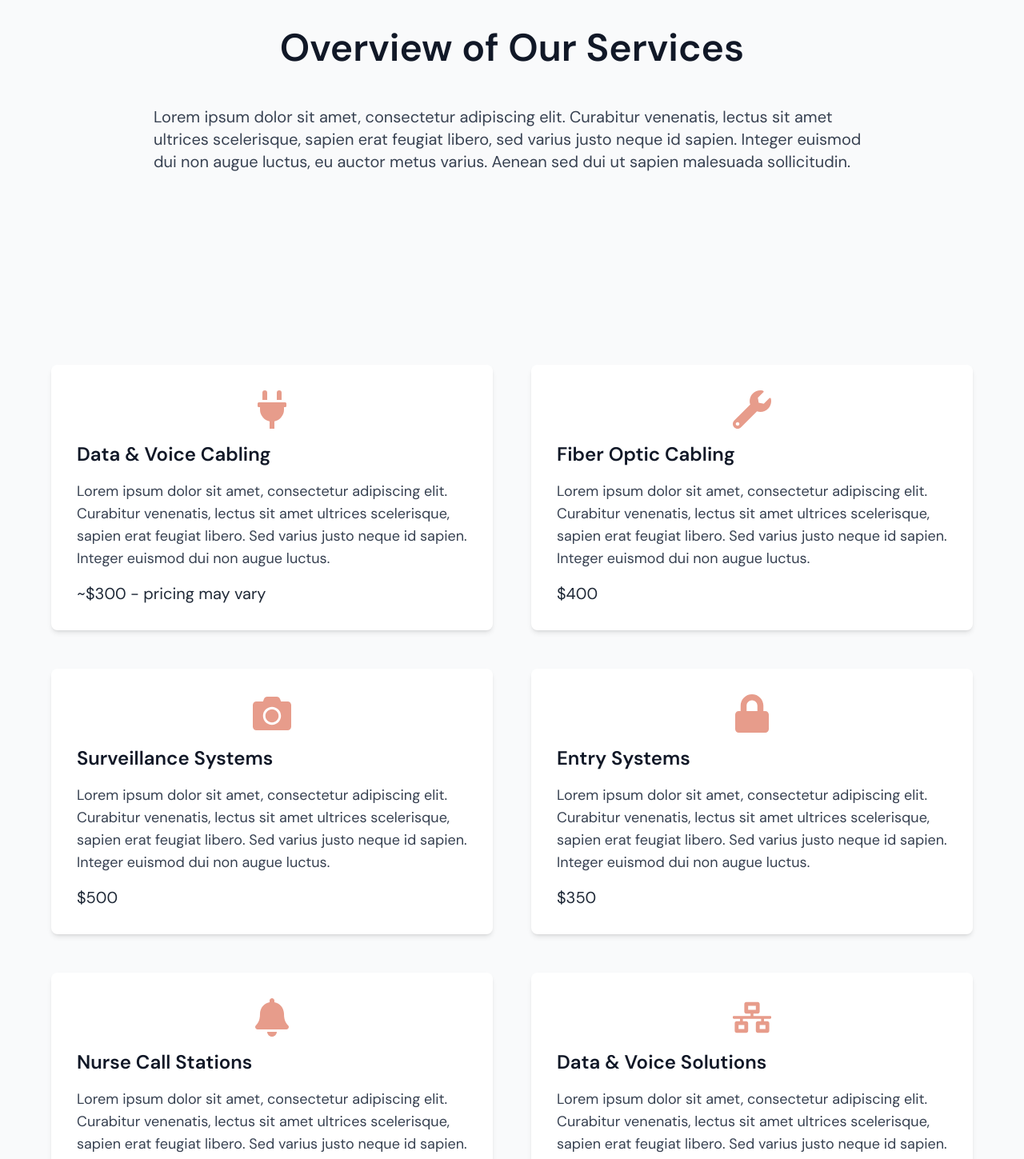
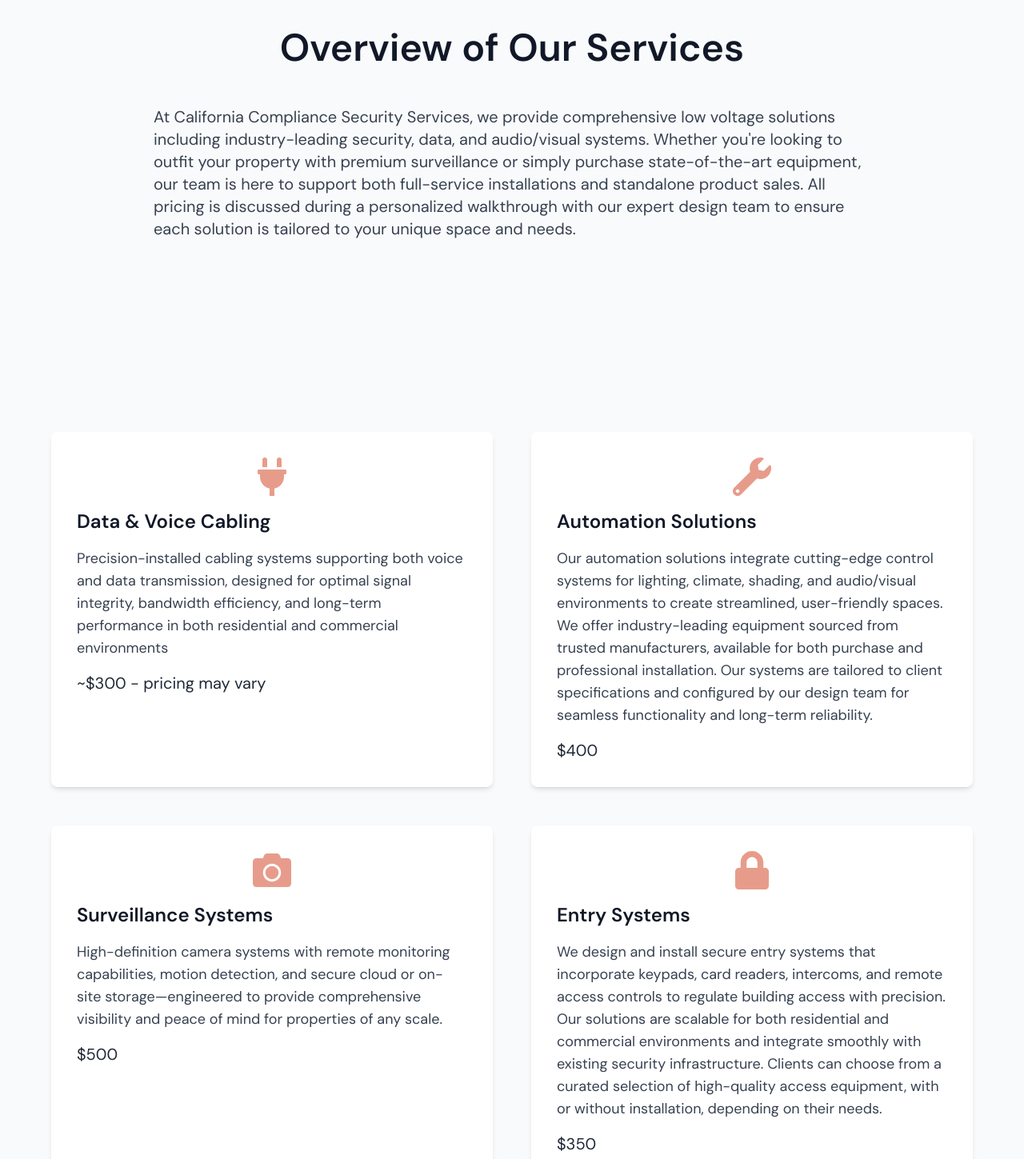
Before and after one commit to rcerney1/cal_comp_compliance_ss, a React (Vite) app in the folder client/: page /services in a window 1280 px wide. Shown: the part 860-2309 px from the top of the page at 80% size. Built offline with nearby package versions, Linux system fonts and the light colour scheme.

Commit message:
copy for services page

```diff
--- a/client/src/pages/Services.jsx
+++ b/client/src/pages/Services.jsx
@@ -1,6 +1,6 @@
 import Navbar from "../components/Navbar";
 import Footer from "../components/Footer";
-import { FaPlug, FaWrench, FaLock, FaCamera, FaNetworkWired, FaBell } from "react-icons/fa"; // Icons for services
+import { FaPlug, FaWrench, FaLock, FaCamera, FaNetworkWired, FaBell, FaBroadcastTower } from "react-icons/fa"; // Icons for services
 import { useEffect } from "react";
 import { useLocation, Link } from "react-router-dom";
 
@@ -16,7 +16,7 @@
             <Navbar />
 
             {/* Hero Section */}
-           <section className="relative w-full h-screen">
+            <section className="relative w-full h-screen">
                 <img
                     src="#" // Update this with the actual image URL for the About page
                     alt="Security Service"
@@ -27,7 +27,7 @@
                         Our Security Solution
                     </h1>
                     <p className="text-lg sm:text-xl md:text-2xl text-gray-200 mb-8 max-w-5xl" data-aos="fade-up" data-aos-delay="100">
-                        Lorem ipsum dolor sit amet, consectetur adipiscing elit. Aliquam sit amet scelerisque lectus, id tincidunt purus.
+                        Explore our full range of low voltage, security, and smart technology solutions designed to elevate and protect your home or business. From expert cabling to advanced automation, we deliver reliable systems built to last.
                     </p>
                     <p>picture will be added</p>
                 </div>
@@ -40,9 +40,11 @@
                     Overview of Our Services
                 </h2>
                 <p className="text-lg md:text-xl text-gray-700 max-w-4xl mx-auto mb-12 leading-relaxed">
-                    Lorem ipsum dolor sit amet, consectetur adipiscing elit. Curabitur venenatis, lectus sit amet ultrices
-                    scelerisque, sapien erat feugiat libero, sed varius justo neque id sapien. Integer euismod dui non augue
-                    luctus, eu auctor metus varius. Aenean sed dui ut sapien malesuada sollicitudin.
+                    At California Compliance Security Services, we provide comprehensive low voltage solutions including
+                    industry-leading security, data, and audio/visual systems. Whether you're looking to outfit your property
+                    with premium surveillance or simply purchase state-of-the-art equipment, our team is here to support both
+                    full-service installations and standalone product sales. All pricing is discussed during a personalized
+                    walkthrough with our expert design team to ensure each solution is tailored to your unique space and needs.
                 </p>
             </section>
 
@@ -56,23 +58,25 @@
                         </div>
                         <h3 className="text-2xl font-semibold mb-4">Data & Voice Cabling</h3>
                         <p className="text-lg text-gray-700 mb-4">
-                            Lorem ipsum dolor sit amet, consectetur adipiscing elit. Curabitur venenatis, lectus sit amet ultrices
-                            scelerisque, sapien erat feugiat libero. Sed varius justo neque id sapien. Integer euismod dui non augue
-                            luctus.
+                            Precision-installed cabling systems supporting both voice and data transmission, designed for optimal
+                            signal integrity, bandwidth efficiency, and long-term performance in both residential and commercial
+                            environments
                         </p>
                         <p className="text-xl text-gray-800">~$300 - pricing may vary</p>
                     </div>
 
-                    {/* Service 2: Fiber Optic Cabling */}
+                    {/* Service 2: Automation Solutions */}
                     <div className="bg-white p-8 rounded-lg shadow-md hover:shadow-xl transition-shadow">
                         <div className="flex items-center justify-center mb-4">
                             <FaWrench className="text-5xl text-[#e79c8b]" />
                         </div>
-                        <h3 className="text-2xl font-semibold mb-4">Fiber Optic Cabling</h3>
+                        <h3 className="text-2xl font-semibold mb-4">Automation Solutions</h3>
                         <p className="text-lg text-gray-700 mb-4">
-                            Lorem ipsum dolor sit amet, consectetur adipiscing elit. Curabitur venenatis, lectus sit amet ultrices
-                            scelerisque, sapien erat feugiat libero. Sed varius justo neque id sapien. Integer euismod dui non augue
-                            luctus.
+                            Our automation solutions integrate cutting-edge control systems for lighting, climate, shading, and
+                            audio/visual environments to create streamlined, user-friendly spaces. We offer industry-leading equipment
+                            sourced from trusted manufacturers, available for both purchase and professional installation. Our systems
+                            are tailored to client specifications and configured by our design team for seamless functionality and
+                            long-term reliability.
                         </p>
                         <p className="text-xl text-gray-800">$400</p>
                     </div>
@@ -84,9 +88,9 @@
                         </div>
                         <h3 className="text-2xl font-semibold mb-4">Surveillance Systems</h3>
                         <p className="text-lg text-gray-700 mb-4">
-                            Lorem ipsum dolor sit amet, consectetur adipiscing elit. Curabitur venenatis, lectus sit amet ultrices
-                            scelerisque, sapien erat feugiat libero. Sed varius justo neque id sapien. Integer euismod dui non augue
-                            luctus.
+                            High-definition camera systems with remote monitoring capabilities, motion detection, and secure cloud
+                            or on-site storage—engineered to provide comprehensive visibility and peace of mind for properties of any
+                            scale.
                         </p>
                         <p className="text-xl text-gray-800">$500</p>
                     </div>
@@ -98,9 +102,11 @@
                         </div>
                         <h3 className="text-2xl font-semibold mb-4">Entry Systems</h3>
                         <p className="text-lg text-gray-700 mb-4">
-                            Lorem ipsum dolor sit amet, consectetur adipiscing elit. Curabitur venenatis, lectus sit amet ultrices
-                            scelerisque, sapien erat feugiat libero. Sed varius justo neque id sapien. Integer euismod dui non augue
-                            luctus.
+                            We design and install secure entry systems that incorporate keypads, card readers, intercoms,
+                            and remote access controls to regulate building access with precision. Our solutions are scalable for
+                            both residential and commercial environments and integrate smoothly with existing security infrastructure.
+                            Clients can choose from a curated selection of high-quality access equipment, with or without
+                            installation, depending on their needs.
                         </p>
                         <p className="text-xl text-gray-800">$350</p>
                     </div>
@@ -112,9 +118,10 @@
                         </div>
                         <h3 className="text-2xl font-semibold mb-4">Nurse Call Stations</h3>
                         <p className="text-lg text-gray-700 mb-4">
-                            Lorem ipsum dolor sit amet, consectetur adipiscing elit. Curabitur venenatis, lectus sit amet ultrices
-                            scelerisque, sapien erat feugiat libero. Sed varius justo neque id sapien. Integer euismod dui non augue
-                            luctus.
+                            Our nurse call systems are engineered to provide fast, reliable communication between patients and
+                            caregivers in healthcare and assisted living environments. We offer a range of industry-compliant solutions
+                            that support staff efficiency, patient safety, and regulatory standards. Systems can be purchased independently
+                            or paired with professional installation for seamless integration into existing infrastructure.
                         </p>
                         <p className="text-xl text-gray-800">$300</p>
                     </div>
@@ -126,12 +133,29 @@
                         </div>
                         <h3 className="text-2xl font-semibold mb-4">Data & Voice Solutions</h3>
                         <p className="text-lg text-gray-700 mb-4">
-                            Lorem ipsum dolor sit amet, consectetur adipiscing elit. Curabitur venenatis, lectus sit amet ultrices
-                            scelerisque, sapien erat feugiat libero. Sed varius justo neque id sapien. Integer euismod dui non augue
-                            luctus.
+                            We provide comprehensive data and voice solutions designed to support robust communication networks in
+                            residential and commercial environments. Our systems ensure clear voice transmission and high-speed data
+                            connectivity, built with structured cabling that adheres to current industry standards. Equipment is
+                            available for purchase with optional expert installation tailored to your infrastructure needs.
                         </p>
                         <p className="text-xl text-gray-800">$350</p>
                     </div>
+
+                    {/* Service 7: Audio 70 Volt Broadcast Systems */}
+                    <div className="bg-white p-8 rounded-lg shadow-md hover:shadow-xl transition-shadow">
+                        <div className="flex items-center justify-center mb-4">
+                            <FaBroadcastTower className="text-5xl text-[#e79c8b]" />
+                        </div>
+                        <h3 className="text-2xl font-semibold mb-4">Audio 70 Volt Broadcast Systems</h3>
+                        <p className="text-lg text-gray-700 mb-4">
+                            Our 70-volt audio broadcast systems deliver uniform sound distribution across expansive commercial spaces
+                            such as warehouses, offices, and retail environments. These scalable systems support multiple speaker zones
+                            and centralized control, making them ideal for announcements and background audio. Equipment is available for
+                            direct purchase or as part of a full-service professional installation.
+                        </p>
+                        <p className="text-xl text-gray-800">Custom Quote Upon Walkthrough</p>
+                    </div>
+
                 </div>
 
                 {/* Final CTA Section */}
@@ -145,7 +169,7 @@
             </section>
 
             {/* Footer Section */}
-            <Footer/>
+            <Footer />
         </div>
     );
 }
```
